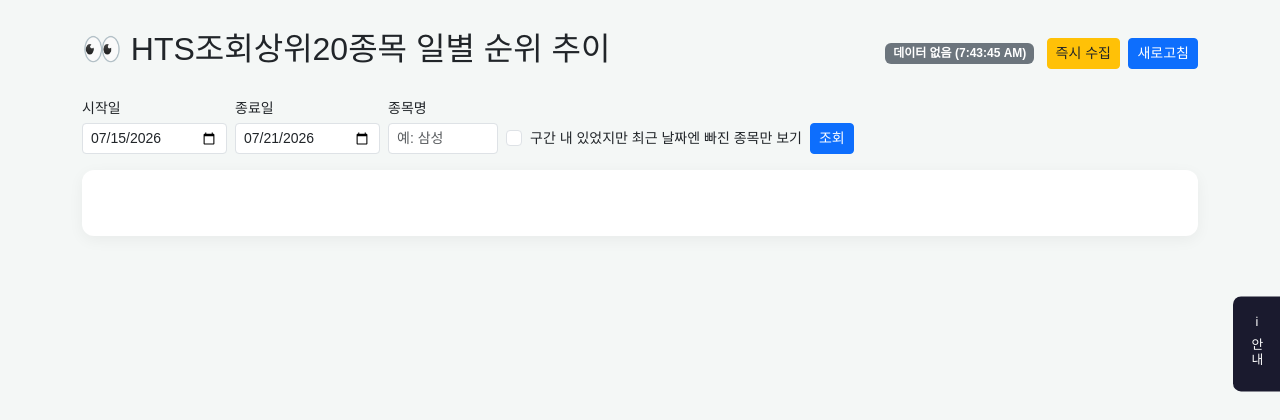
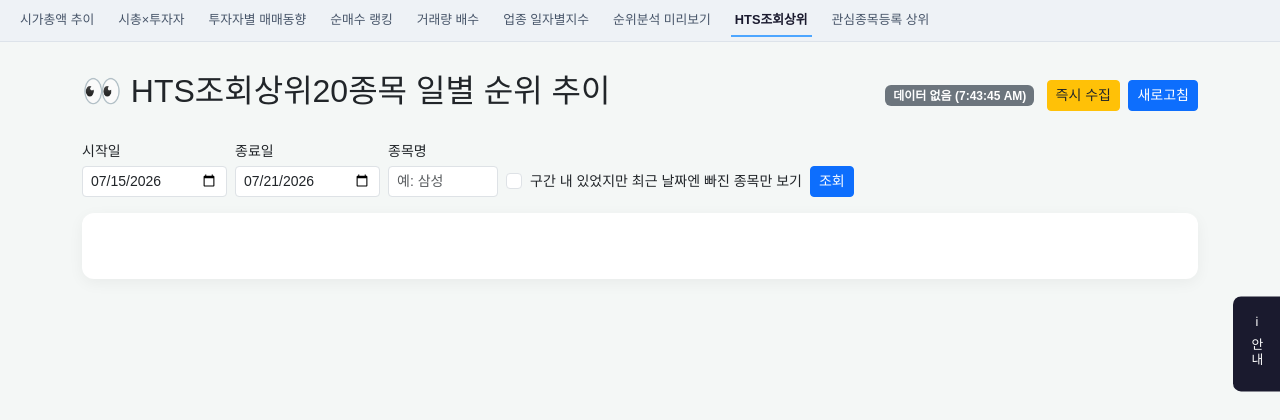
Before and after one commit to yunjinwoo/upbit-alert, a Flask app: page /hts-top-view in a window 1280 px wide. Shown: the part 56-476 px from the top of the page. Run offline with Flask 3, Linux system fonts and the light colour scheme; data that the repository does not hold is empty; some libraries are stand-ins or nearby versions.

Commit message:
feat: navbar에 현재 그룹의 서브메뉴 전체를 보여주는 서브내비 추가
드롭다운은 클릭해야만 그룹 내 다른 페이지를 볼 수 있어 불편했음.
메인 navbar 바로 아래에 현재 페이지가 속한 그룹(데이터 조회/Signal
Score/운영·관리)의 전체 항목을 가로로 나열하는 서브내비 바를 추가해
클릭 없이 바로 이동할 수 있도록 함. 현재 페이지는 밑줄로 강조 표시.

Co-Authored-By: Claude Sonnet 5 <noreply@anthropic.com>

```diff
--- a/templates/_navbar.html
+++ b/templates/_navbar.html
@@ -6,12 +6,39 @@
     'raw_data': 'ops', 'history': 'ops', 'sync_admin': 'ops'
 } %}
 {% set active_group = group_map.get(active_page) %}
+{% set group_items = {
+    'data': [
+        ('market_cap_view', 'market_cap', '시가총액 추이'),
+        ('stock_investor_view', 'stock_investor', '시총×투자자'),
+        ('investor_trend_view', 'investor_trend', '투자자별 매매동향'),
+        ('investor_ranking_view', 'investor_ranking', '순매수 랭킹'),
+        ('volume_ratio_view', 'volume_ratio', '거래량 배수'),
+        ('sector_index_view', 'sector_index', '업종 일자별지수'),
+        ('ranking_preview_view', 'ranking_preview', '순위분석 미리보기'),
+        ('hts_top_view_view', 'hts_top_view', 'HTS조회상위'),
+        ('top_interest_view', 'top_interest', '관심종목등록 상위'),
+    ],
+    'signal': [
+        ('signal_score_preview_view', 'signal_score_preview', 'Signal Score 종목'),
+        ('signal_score_history_view', 'signal_score_history', 'Signal Score 이력'),
+    ],
+    'ops': [
+        ('raw_data_view', 'raw_data', '원본 데이터'),
+        (None, None, '리비전 관리'),
+        ('history_view', 'history', '히스토리'),
+        ('sync_admin_view', 'sync_admin', '동기화 관리'),
+    ],
+} %}
 <style>
     .main-navbar .navbar-toggler-icon { filter: invert(1); }
     .main-navbar .navbar-toggler { border-color: rgba(255,255,255,0.3); }
     .main-navbar .dropdown-toggle { background: none; border: none; }
     .main-navbar .dropdown-menu { font-size: 0.85rem; min-width: 12rem; }
     .main-navbar .dropdown-item.active { background: #4da6ff; }
+    .sub-navbar { background: #eef2f6; border-bottom: 1px solid #dde3ea; }
+    .sub-navbar .sub-nav-link { color: #475569; font-size: 0.8rem; padding: 6px 4px; text-decoration: none; border-bottom: 2px solid transparent; }
+    .sub-navbar .sub-nav-link:hover { color: #1a1a2e; }
+    .sub-navbar .sub-nav-link.active { color: #1a1a2e; font-weight: bold; border-bottom-color: #4da6ff; }
 </style>
 <nav class="navbar navbar-expand-lg main-navbar px-3">
     <a class="navbar-brand" href="{{ url_for('index') }}">📡 알림 시스템</a>
@@ -57,3 +84,12 @@
         </div>
     </div>
 </nav>
+{% if active_group %}
+<div class="sub-navbar px-3 py-1">
+    <div class="d-flex gap-3 flex-wrap">
+        {% for endpoint, page, label in group_items[active_group] %}
+            <a href="{{ url_for(endpoint) if endpoint else '/grid' }}" class="sub-nav-link{{ ' active' if active_page == page }}">{{ label }}</a>
+        {% endfor %}
+    </div>
+</div>
+{% endif %}
```
